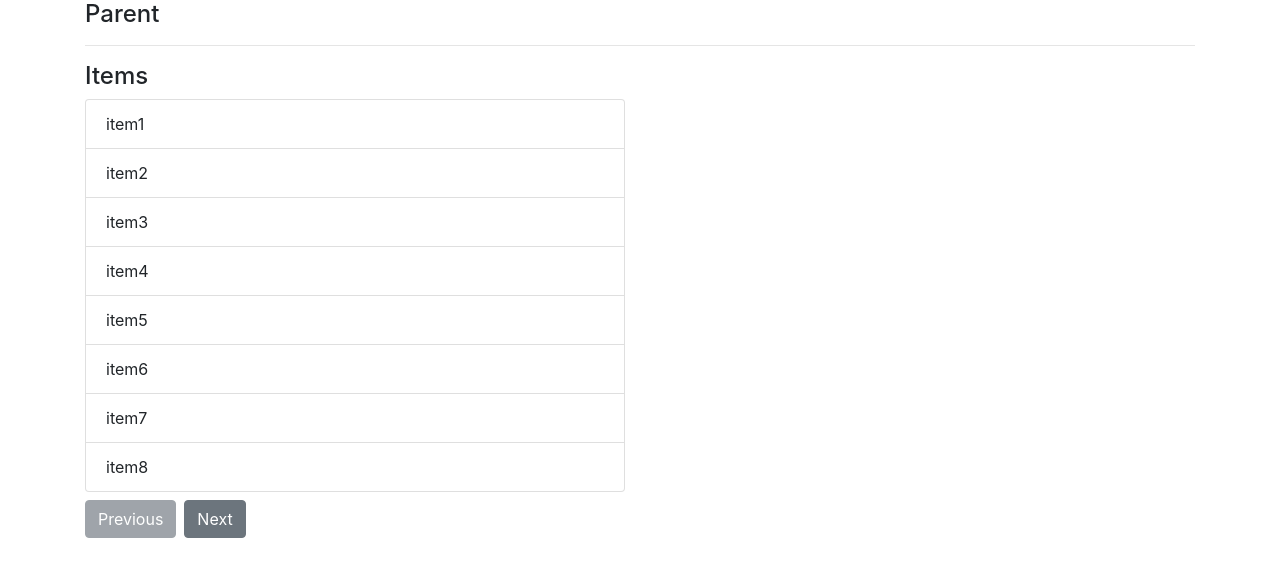
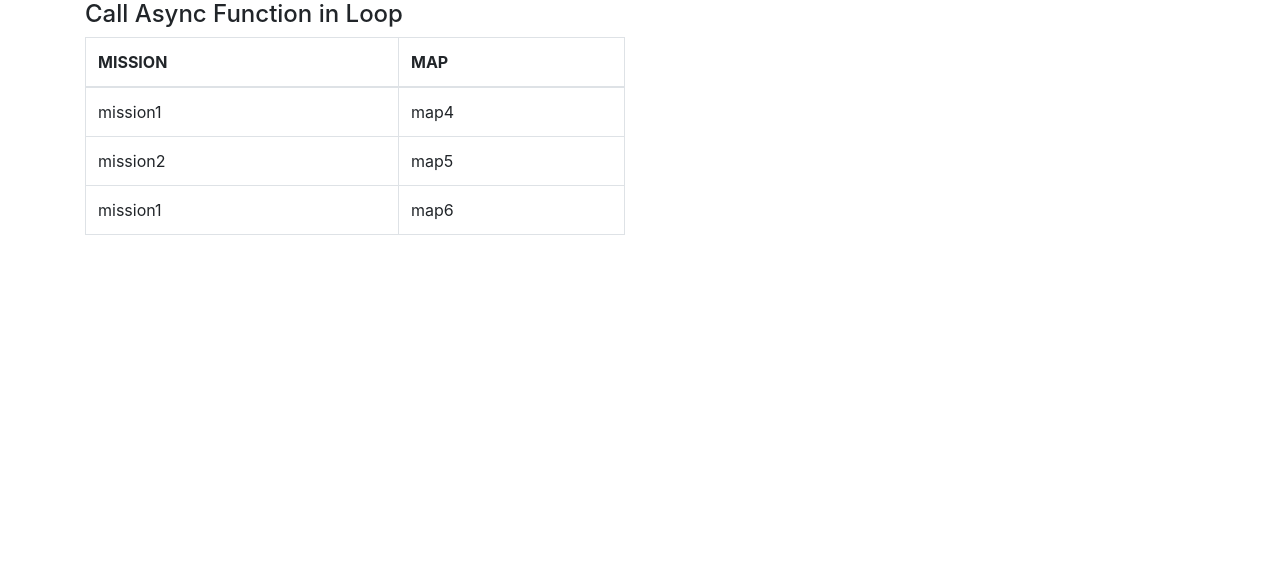
Before and after one commit to UniquelySimilar/vue-sandbox, a Vue app: page / in a window 1280 px wide. Shown: the top 576 px of the page. Built offline with nearby package versions, Linux system fonts and the light colour scheme.

Commit message:
vue-help-forum: async in loop

```diff
--- a/src/App.vue
+++ b/src/App.vue
@@ -1,16 +1,16 @@
 <template>
   <div id="app" class="container">
-    <parent />
+    <async-in-loop />
   </div>
 </template>
 
 <script>
-  import Parent from '@/components/stackoverflow/list-pagination/Parent'
+  import AsyncInLoop from '@/components/vue-help-forum/async-in-loop/AsyncInLoop'
 
   export default {
     name: 'App',
     components: {
-      Parent
+      AsyncInLoop
     },
     data() {
       return {
--- /dev/null
+++ b/src/components/vue-help-forum/async-in-loop/AsyncInLoop.vue
@@ -0,0 +1,102 @@
+<template>
+  <div class="async-in-loop">
+    <h4>Call Async Function in Loop</h4>
+    <div class="row">
+      <div class="col-md-6">
+        <table class="table table-bordered">
+          <thead>
+            <tr>
+              <th>MISSION</th>
+              <th>MAP</th>
+            </tr>
+          </thead>
+          <tbody v-if="displayMissionsWithMaps">
+            <tr v-for="(mwm, index) in missionsWithMaps" :key="index">
+              <td>{{ mwm.missionName }}</td>
+              <td>{{ mwm.mapName }}</td>
+            </tr>
+          </tbody>
+        </table>
+      </div>
+    </div>
+  </div>
+</template>
+
+<script>
+  export default {
+    data() {
+      return {
+        missions: [
+          {
+            id: 1,
+            name: 'mission1',
+            mapId: 4
+          },
+          {
+            id: 2,
+            name: 'mission2',
+            mapId: 5
+          },
+          {
+            id: 1,
+            name: 'mission1',
+            mapId: 6
+          },
+        ],
+        missionMaps: [
+          {
+            id: 4,
+            name: 'map4'
+          },
+          {
+            id: 5,
+            name: 'map5'
+          },
+          {
+            id: 6,
+            name: 'map6'
+          },
+        ],
+        missionsWithMaps: [],
+        displayMissionsWithMaps: false
+      }
+    },
+    methods: {
+      getMissions() {
+        return new Promise(resolve => {
+          setTimeout( () => {
+            resolve(this.missions);
+          }, 500)
+        })
+      },
+      getMapForMission(mission) {
+        let associatedMap = this.missionMaps.find( missionMap => missionMap.id === mission.mapId);
+        return new Promise(resolve => {
+          setTimeout( () => {
+            resolve(associatedMap)
+          }, 500)
+        })
+      },
+      async missionLoop(missions) {
+        for (let i = 0; i < missions.length; i++) {
+          let missionMap = await this.getMapForMission(missions[i]);
+          //console.log(missionMap);
+          let missionWithMap = {
+            missionName: missions[i].name,
+            mapName: missionMap.name
+          }
+          this.missionsWithMaps.push(missionWithMap);
+        }
+        //console.log(this.missionsWithMaps);
+        this.displayMissionsWithMaps = true;
+      }
+    },
+    created() {
+      this.getMissions()
+      .then(missions => {
+        //console.log(missions);
+        this.missionLoop(missions);
+      })
+    }
+  };
+</script>
```
